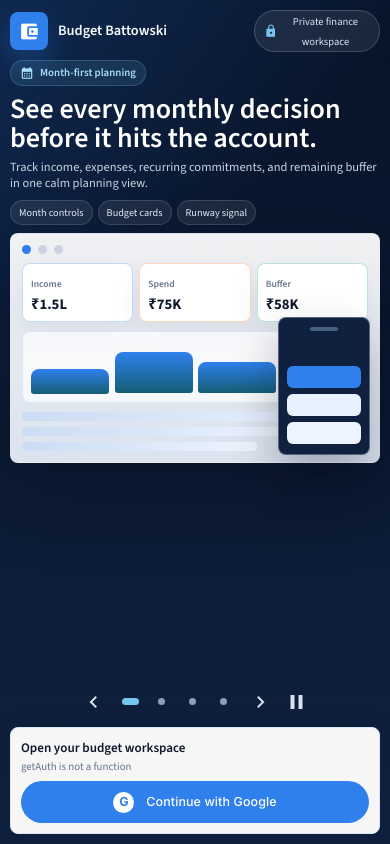
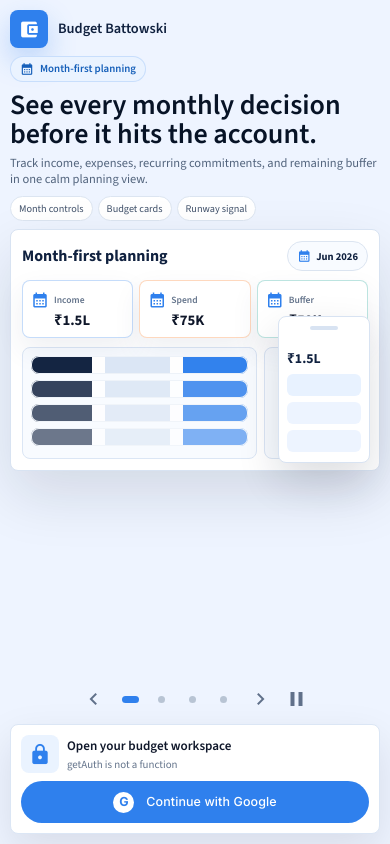
Before and after one commit to dsadasivani/budget-battowski, an Angular app: page /planning in a window 390 px wide. Built offline with nearby package versions, Linux system fonts and the light colour scheme.

Commit message:
login page changes

```diff
--- a/src/app/app.html
+++ b/src/app/app.html
@@ -31,10 +31,6 @@
           </span>
           <strong>Budget Battowski</strong>
         </a>
-        <span class="login-secure-badge">
-          <mat-icon aria-hidden="true">lock</mat-icon>
-          Private finance workspace
-        </span>
       </header>
 
       <div class="login-showcase-grid">
@@ -76,32 +72,38 @@
             >
               <div class="feature-visual" role="img" [attr.aria-label]="feature.imageLabel">
                 <div class="visual-window">
-                  <div class="visual-toolbar" aria-hidden="true">
-                    <span></span>
-                    <span></span>
-                    <span></span>
+                  <div class="visual-topbar" aria-hidden="true">
+                    <span class="visual-page-title">{{ feature.eyebrow }}</span>
+                    <span class="visual-month">
+                      <mat-icon>calendar_month</mat-icon>
+                      Jun 2026
+                    </span>
                   </div>
                   <div class="visual-card-grid">
                     @for (metric of feature.metrics; track metric.label) {
                       <span class="visual-card {{ metric.tone }}">
+                        <mat-icon aria-hidden="true">{{ feature.icon }}</mat-icon>
                         <small>{{ metric.label }}</small>
                         <strong>{{ metric.value }}</strong>
                       </span>
                     }
                   </div>
-                  <div class="visual-chart" aria-hidden="true">
+                  <div class="visual-dashboard-grid" aria-hidden="true">
+                    <div class="visual-table">
                       <span></span>
                       <span></span>
                       <span></span>
                       <span></span>
                     </div>
-                  <div class="visual-row-list" aria-hidden="true">
+                    <div class="visual-panel">
                       <span></span>
                       <span></span>
                       <span></span>
                     </div>
                   </div>
+                </div>
                 <div class="visual-phone" aria-hidden="true">
+                  <strong>{{ feature.metrics[0].value }}</strong>
                   <span></span>
                   <span></span>
                   <span></span>
@@ -152,6 +154,9 @@
     </section>
 
     <section class="login-auth-dock" aria-labelledby="login-title">
+      <span class="auth-mark" aria-hidden="true">
+        <mat-icon>lock</mat-icon>
+      </span>
       <div>
         <h2 id="login-title">Open your budget workspace</h2>
         <p aria-live="polite">
--- a/src/app/app.scss
+++ b/src/app/app.scss
@@ -793,13 +793,11 @@
   min-height: 100dvh;
   grid-template-columns: 1fr;
   grid-template-rows: minmax(0, 1fr) auto;
-  gap: clamp(14px, 2vw, 22px);
+  gap: clamp(12px, 2vw, 20px);
   overflow: hidden;
   padding: clamp(18px, 3vw, 34px);
-  background:
-    linear-gradient(135deg, rgba(47, 128, 237, 0.24), transparent 34%),
-    linear-gradient(180deg, #071328 0%, #10213f 100%);
-  color: #f8fafc;
+  background: #eef4ff;
+  color: #10213f;
 }
 
 .login-showcase {
@@ -817,32 +815,11 @@
   gap: 14px;
 }
 
-.login-secure-badge {
-  display: inline-flex;
-  min-height: 34px;
-  align-items: center;
-  gap: 8px;
-  padding: 0 14px;
-  border: 1px solid rgba(216, 227, 242, 0.2);
-  border-radius: 999px;
-  background: rgba(255, 255, 255, 0.08);
-  color: #d8e3f2;
-  font-size: 0.82rem;
-  font-weight: 600;
-
-  mat-icon {
-    width: 17px;
-    height: 17px;
-    color: #74c5ef;
-    font-size: 17px;
-  }
-}
-
 .login-showcase-grid {
   display: grid;
   min-height: 0;
   grid-template-columns: minmax(330px, 0.86fr) minmax(460px, 1.14fr);
-  gap: clamp(22px, 4vw, 58px);
+  gap: clamp(22px, 4vw, 52px);
   align-items: center;
 }
 
@@ -858,10 +835,10 @@
   inset: 0;
   opacity: 0;
   pointer-events: none;
-  transform: translateY(12px);
+  transform: translateX(18px);
   transition:
-    opacity 0.36s ease,
-    transform 0.36s ease;
+    opacity 0.52s ease,
+    transform 0.52s ease;
 }
 
 .login-copy-slide.active,
@@ -875,7 +852,7 @@
 .login-copy-slide {
   display: grid;
   max-width: 660px;
-  gap: 16px;
+  gap: 14px;
 
   h1,
   p {
@@ -883,16 +860,16 @@
   }
 
   h1 {
-    color: #fff;
-    font-size: clamp(2.45rem, 5vw, 4.8rem);
+    color: #071326;
+    font-size: clamp(2.4rem, 4.8vw, 4.35rem);
     font-weight: 700;
-    line-height: 1;
+    line-height: 1.02;
   }
 
   p {
     max-width: 560px;
-    color: #c8d4e4;
-    font-size: clamp(1rem, 1.5vw, 1.24rem);
+    color: #52647d;
+    font-size: clamp(0.98rem, 1.35vw, 1.16rem);
     font-weight: 500;
     line-height: 1.45;
   }
@@ -905,10 +882,10 @@
   align-items: center;
   gap: 8px;
   padding: 0 13px;
-  border: 1px solid rgba(116, 197, 239, 0.24);
+  border: 1px solid rgba(47, 128, 237, 0.18);
   border-radius: 999px;
-  background: rgba(116, 197, 239, 0.12);
-  color: #a9ddfa;
+  background: #eaf3ff;
+  color: #155fb9;
   font-size: 0.86rem;
   font-weight: 700;
 
@@ -929,10 +906,10 @@
     min-height: 32px;
     align-items: center;
     padding: 0 12px;
-    border: 1px solid rgba(216, 227, 242, 0.16);
+    border: 1px solid #dce5f1;
     border-radius: 999px;
-    background: rgba(255, 255, 255, 0.08);
-    color: #e8f2ff;
+    background: #fff;
+    color: #40516a;
     font-size: 0.82rem;
     font-weight: 600;
   }
@@ -960,37 +937,51 @@
   display: grid;
   width: min(650px, 100%);
   min-height: clamp(300px, 36vw, 450px);
-  gap: 18px;
+  gap: 16px;
   padding: clamp(18px, 3vw, 28px);
-  border: 1px solid rgba(216, 227, 242, 0.22);
+  border: 1px solid #d8e3f2;
   border-radius: 8px;
-  background:
-    linear-gradient(180deg, rgba(255, 255, 255, 0.94), rgba(238, 244, 255, 0.92)),
-    repeating-linear-gradient(
-      90deg,
-      rgba(47, 128, 237, 0.06) 0,
-      rgba(47, 128, 237, 0.06) 1px,
-      transparent 1px,
-      transparent 52px
-    );
-  box-shadow: 0 30px 70px rgba(5, 12, 24, 0.34);
+  background: #fff;
+  box-shadow: 0 24px 58px rgba(15, 23, 42, 0.12);
   color: #10213f;
-  animation: visual-rise 0.58s ease both;
-}
-
-.visual-toolbar {
+}
+
+.visual-topbar {
   display: flex;
-  gap: 7px;
-
-  span {
-    width: 9px;
-    height: 9px;
-    border-radius: 50%;
-    background: #cbd5e1;
-
-    &:first-child {
-      background: #2f80ed;
-    }
+  min-width: 0;
+  align-items: center;
+  justify-content: space-between;
+  gap: 12px;
+}
+
+.visual-page-title {
+  min-width: 0;
+  overflow: hidden;
+  color: #10213f;
+  font-size: clamp(1.28rem, 2vw, 1.62rem);
+  font-weight: 800;
+  text-overflow: ellipsis;
+  white-space: nowrap;
+}
+
+.visual-month {
+  display: inline-flex;
+  min-height: 38px;
+  align-items: center;
+  gap: 8px;
+  padding: 0 14px;
+  border: 1px solid #dce5f1;
+  border-radius: 999px;
+  background: #f8fbff;
+  color: #10213f;
+  font-size: 0.84rem;
+  font-weight: 750;
+
+  mat-icon {
+    width: 17px;
+    height: 17px;
+    color: #2f80ed;
+    font-size: 17px;
   }
 }
 
@@ -1005,11 +996,24 @@
   gap: 6px;
   min-height: 84px;
   align-content: center;
-  padding: 12px;
+  padding: 12px 12px 12px 44px;
   border: 1px solid #dbe6f5;
   border-radius: 8px;
   background: #fff;
+  position: relative;
   box-shadow: 0 12px 28px rgba(47, 66, 96, 0.08);
+
+  mat-icon {
+    position: absolute;
+    top: 15px;
+    left: 13px;
+    display: grid;
+    width: 24px;
+    height: 24px;
+    place-items: center;
+    color: #2f80ed;
+    font-size: 22px;
+  }
 
   small {
     color: #64748b;
@@ -1036,58 +1040,77 @@
   }
 }
 
-.visual-chart {
-  display: grid;
-  height: 132px;
-  grid-template-columns: repeat(4, 1fr);
-  align-items: end;
+.visual-dashboard-grid {
+  display: grid;
+  grid-template-columns: minmax(0, 1.35fr) minmax(160px, 0.65fr);
   gap: 12px;
+}
+
+.visual-table,
+.visual-panel {
+  min-height: 178px;
   padding: 14px;
   border: 1px solid #dbe6f5;
   border-radius: 8px;
-  background: rgba(255, 255, 255, 0.74);
+  background: #f8fbff;
+}
+
+.visual-table {
+  display: grid;
+  align-content: start;
+  gap: 10px;
 
   span {
-    border-radius: 8px 8px 3px 3px;
-    background: linear-gradient(180deg, #2f80ed, #155e75);
-    animation: chart-grow 1.2s ease both;
+    height: 34px;
+    border-radius: 8px;
+    background:
+      linear-gradient(90deg, #10213f 0 28%, transparent 28% 34%, #dbe6f5 34% 64%, transparent 64% 70%, #2f80ed 70% 100%),
+      #fff;
+    box-shadow: inset 0 0 0 1px #edf2f8;
 
     &:nth-child(1) {
-      height: 46%;
+      opacity: 0.98;
     }
 
     &:nth-child(2) {
-      height: 76%;
-      animation-delay: 0.08s;
+      opacity: 0.84;
     }
 
     &:nth-child(3) {
-      height: 58%;
-      animation-delay: 0.16s;
+      opacity: 0.72;
     }
 
     &:nth-child(4) {
-      height: 88%;
-      animation-delay: 0.24s;
-    }
-  }
-}
-
-.visual-row-list {
-  display: grid;
-  gap: 9px;
+      opacity: 0.6;
+    }
+  }
+}
+
+.visual-panel {
+  display: grid;
+  align-content: center;
+  justify-items: center;
+  gap: 10px;
 
   span {
-    height: 14px;
-    border-radius: 999px;
-    background: linear-gradient(90deg, #cbdcf4, #edf4ff);
+    display: block;
+    width: 112px;
+    height: 112px;
+    border-radius: 50%;
+    background: conic-gradient(#2f80ed 0 42%, #0f9f8f 42% 72%, #eef3f9 72% 100%);
 
     &:nth-child(2) {
-      width: 82%;
+      width: 76%;
+      height: 12px;
+      border-radius: 999px;
+      background: #dbe6f5;
     }
 
     &:nth-child(3) {
-      width: 68%;
+      width: 54%;
+      height: 12px;
+      border-radius: 999px;
+      background: #cbdcf4;
     }
   }
 }
@@ -1103,11 +1126,10 @@
   align-content: end;
   gap: 10px;
   padding: 48px 14px 18px;
-  border: 1px solid rgba(216, 227, 242, 0.34);
+  border: 1px solid #d8e3f2;
   border-radius: 8px;
-  background: #10213f;
-  box-shadow: 0 22px 46px rgba(5, 12, 24, 0.28);
-  animation: visual-phone-in 0.64s ease both;
+  background: #fff;
+  box-shadow: 0 18px 42px rgba(15, 23, 42, 0.14);
 
   &::before {
     position: absolute;
@@ -1116,9 +1138,14 @@
     width: 44px;
     height: 5px;
     border-radius: 999px;
-    background: #45617f;
+    background: #d8e3f2;
     content: '';
     transform: translateX(-50%);
+  }
+
+  strong {
+    color: #10213f;
+    font-size: 1.22rem;
   }
 
   span {
@@ -1136,8 +1163,8 @@
   }
 }
 
-.recurring-visual .visual-chart span {
-  background: linear-gradient(180deg, #f97316, #2f80ed);
+.recurring-visual .visual-panel span:first-child {
+  background: conic-gradient(#f97316 0 48%, #2f80ed 48% 76%, #eef3f9 76% 100%);
 }
 
 .workspace-visual .visual-card-grid {
@@ -1148,20 +1175,19 @@
   }
 }
 
-.workspace-visual .visual-chart span {
-  border-radius: 999px;
-  background: linear-gradient(180deg, #0f9f8f, #2f80ed);
-}
-
-.portfolio-visual .visual-chart span {
-  background: linear-gradient(180deg, #0f9f8f, #155e75);
+.workspace-visual .visual-panel span:first-child {
+  background: conic-gradient(#0f9f8f 0 54%, #2f80ed 54% 82%, #eef3f9 82% 100%);
+}
+
+.portfolio-visual .visual-panel span:first-child {
+  background: conic-gradient(#0f9f8f 0 62%, #155e75 62% 86%, #eef3f9 86% 100%);
 }
 
 .login-carousel-controls {
   display: flex;
   align-items: center;
   gap: 8px;
-  color: #d8e3f2;
+  color: #60708a;
 
   button {
     color: inherit;
@@ -1189,7 +1215,7 @@
       height: 9px;
       margin: auto;
       border-radius: 999px;
-      background: #8aa0bd;
+      background: #b8c4d4;
       content: '';
       transition:
         width 0.2s ease,
@@ -1198,11 +1224,11 @@
 
     &.active::before {
       width: 22px;
-      background: #74c5ef;
+      background: #2f80ed;
     }
 
     &:focus-visible {
-      outline: 3px solid rgba(116, 197, 239, 0.42);
+      outline: 3px solid rgba(47, 128, 237, 0.32);
       outline-offset: 2px;
     }
   }
@@ -1210,16 +1236,16 @@
 
 .login-auth-dock {
   display: grid;
-  grid-template-columns: minmax(0, 1fr) minmax(220px, 330px);
-  gap: 18px;
+  grid-template-columns: 48px minmax(0, 1fr) minmax(220px, 310px);
+  gap: 14px;
   align-items: center;
-  width: min(1020px, 100%);
+  width: min(980px, 100%);
   justify-self: center;
-  padding: 16px;
+  padding: 14px 16px;
   border: 1px solid #dbe6f5;
   border-radius: 8px;
-  background: rgba(255, 255, 255, 0.96);
-  box-shadow: 0 18px 44px rgba(15, 23, 42, 0.14);
+  background: #fff;
+  box-shadow: 0 16px 42px rgba(15, 23, 42, 0.1);
   color: #0f172a;
 
   h2,
@@ -1257,6 +1283,22 @@
   }
 }
 
+.auth-mark {
+  display: grid;
+  width: 48px;
+  height: 48px;
+  place-items: center;
+  border-radius: 8px;
+  background: #eaf3ff;
+  color: #2f80ed;
+
+  mat-icon {
+    width: 23px;
+    height: 23px;
+    font-size: 23px;
+  }
+}
+
 @keyframes visual-rise {
   from {
     opacity: 0;
@@ -1315,9 +1357,7 @@
     gap: 8px;
     place-items: stretch;
     padding: 10px 10px calc(10px + env(safe-area-inset-bottom));
-    background:
-      linear-gradient(135deg, rgba(47, 128, 237, 0.2), transparent 36%),
-      linear-gradient(180deg, #071328 0%, #10213f 100%);
+    background: #eef4ff;
   }
 
   .login-showcase {
@@ -1347,20 +1387,6 @@
     strong {
       font-size: 0.9rem;
       font-weight: 600;
-    }
-  }
-
-  .login-secure-badge {
-    min-height: 28px;
-    gap: 6px;
-    padding-inline: 9px;
-    font-size: 0.66rem;
-    font-weight: 500;
-
-    mat-icon {
-      width: 14px;
-      height: 14px;
-      font-size: 14px;
     }
   }
 
@@ -1424,6 +1450,27 @@
     padding: 11px;
   }
 
+  .visual-topbar {
+    gap: 8px;
+  }
+
+  .visual-page-title {
+    font-size: 1rem;
+  }
+
+  .visual-month {
+    min-height: 30px;
+    gap: 5px;
+    padding-inline: 9px;
+    font-size: 0.66rem;
+
+    mat-icon {
+      width: 14px;
+      height: 14px;
+      font-size: 14px;
+    }
+  }
+
   .visual-card-grid {
     gap: 6px;
   }
@@ -1431,7 +1478,15 @@
   .visual-card {
     min-height: 58px;
     gap: 3px;
-    padding: 8px;
+    padding: 8px 8px 8px 31px;
+
+    mat-icon {
+      top: 10px;
+      left: 8px;
+      width: 18px;
+      height: 18px;
+      font-size: 18px;
+    }
 
     small {
       font-size: 0.6rem;
@@ -1443,18 +1498,33 @@
     }
   }
 
-  .visual-chart {
-    height: 72px;
+  .visual-dashboard-grid {
+    grid-template-columns: 1fr minmax(96px, 0.44fr);
+    gap: 7px;
+  }
+
+  .visual-table,
+  .visual-panel {
+    min-height: 94px;
+    padding: 8px;
+  }
+
+  .visual-table {
     gap: 6px;
-    padding: 8px;
-  }
-
-  .visual-row-list {
-    gap: 6px;
-
-    span {
-      height: 9px;
-    }
+  }
+
+  .visual-table span {
+    height: 18px;
+  }
+
+  .visual-panel span:first-child {
+    width: 58px;
+    height: 58px;
+  }
+
+  .visual-panel span:nth-child(2),
+  .visual-panel span:nth-child(3) {
+    height: 8px;
   }
 
   .visual-phone {
@@ -1463,7 +1533,7 @@
     width: 104px;
     min-height: 138px;
     gap: 6px;
-    padding: 32px 8px 10px;
+    padding: 31px 8px 10px;
 
     &::before {
       top: 9px;
@@ -1475,6 +1545,10 @@
       height: 22px;
       border-radius: 6px;
     }
+
+    strong {
+      font-size: 0.86rem;
+    }
   }
 
   .login-carousel-controls {
@@ -1507,7 +1581,7 @@
   }
 
   .login-auth-dock {
-    grid-template-columns: 1fr;
+    grid-template-columns: 38px minmax(0, 1fr);
     gap: 8px;
     padding: 10px;
 
@@ -1524,6 +1598,7 @@
     }
 
     .google-login {
+      grid-column: 1 / -1;
       min-height: 42px;
       font-size: 0.78rem;
     }
@@ -1533,15 +1608,14 @@
       height: 21px;
     }
   }
+
+  .auth-mark {
+    width: 38px;
+    height: 38px;
+  }
 }
 
 @media (max-width: 420px) {
-  .login-secure-badge {
-    max-width: 126px;
-    justify-content: center;
-    text-align: center;
-  }
-
   .login-feature-stage,
   .feature-visual {
     min-height: 224px;
```
Lines whose indentation alone changed are shown as unchanged.
